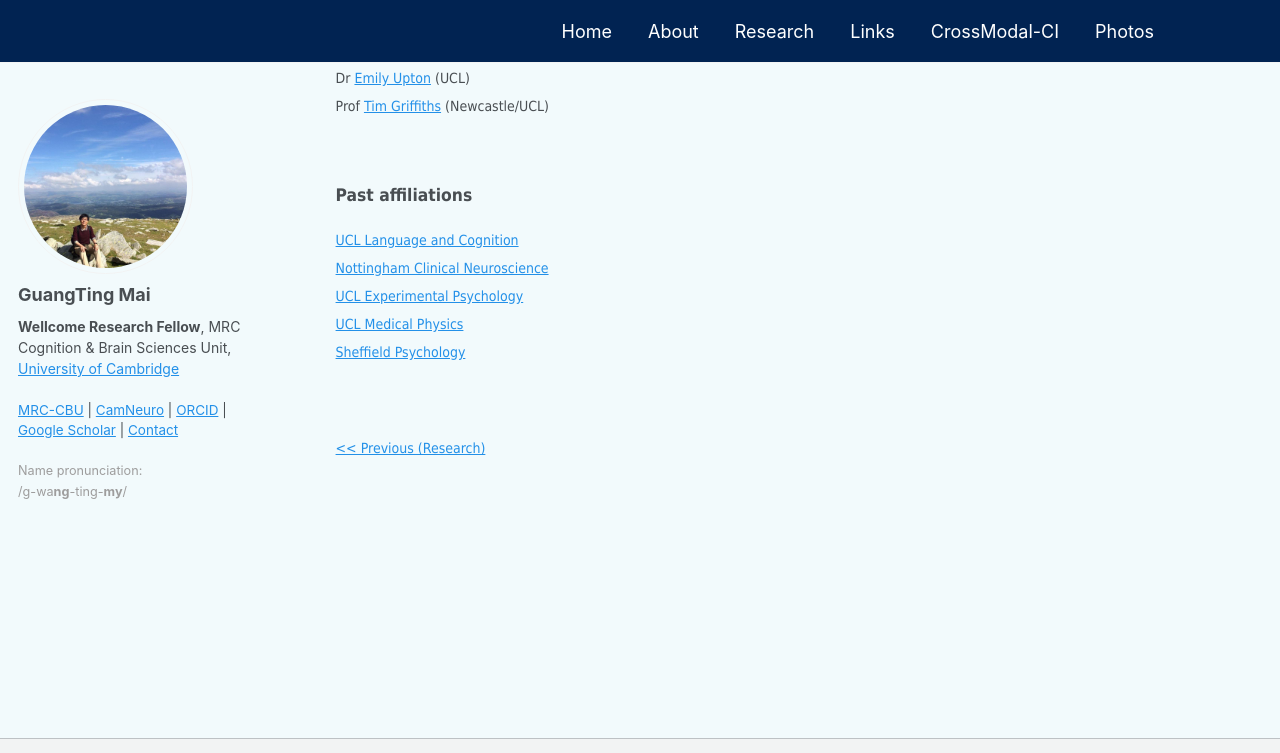
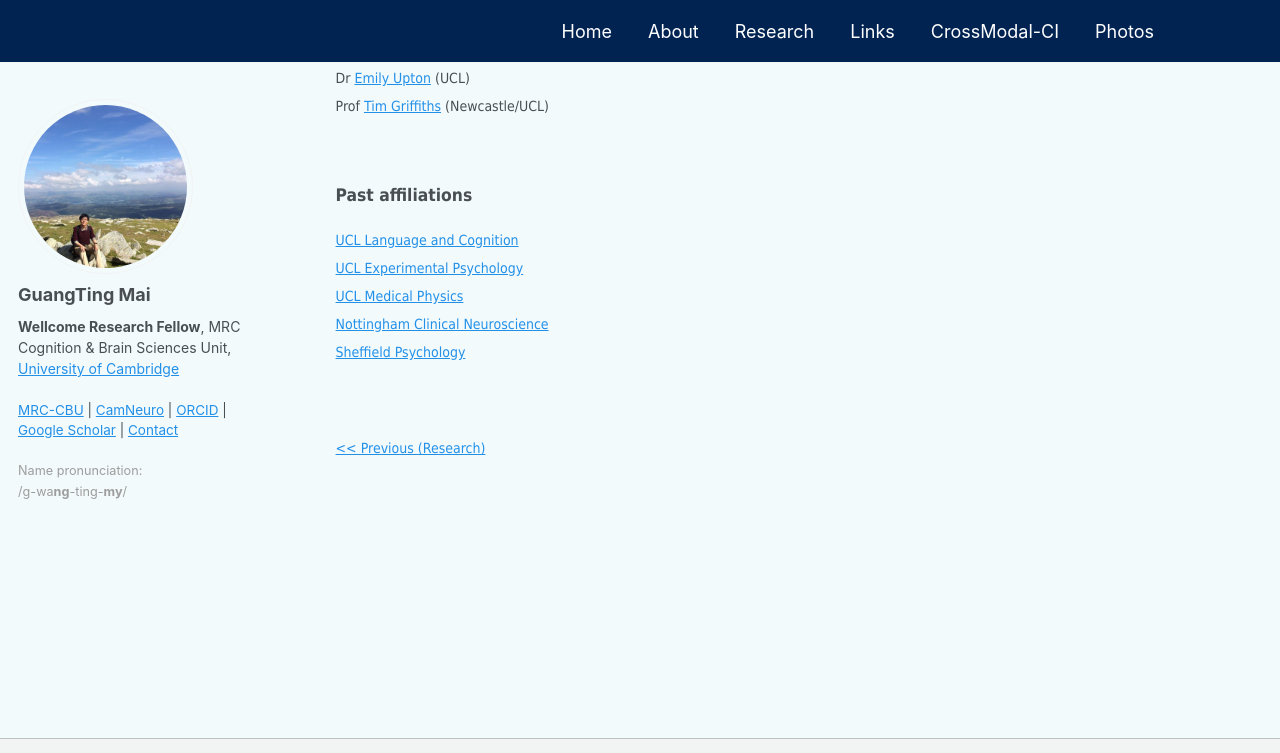
Before and after one commit to guangtingmai/guangtingmai.github.io, a Jekyll site: the page built from _pages/research-links.html, in a window 1280 px wide and 900 px high, scrolled down 507 px, cut to the strip 0-753 px from the top of the window. Built offline with Jekyll 4.4.1, drawn with Linux system fonts in a browser that asks for light colours.

Commit message:
Update research-links.html

```diff
--- a/_pages/research-links.html
+++ b/_pages/research-links.html
@@ -30,9 +30,9 @@ author_profile: true
 <p><span style="font-size: 13pt;font-family: Tahoma;line-height: 0.8;display: block;margin-bottom: 0"><strong>Past affiliations</strong></span></p>
 <p>
   <span style="font-size: 10.5pt;font-family: Tahoma;line-height: 2;display: block;"><a href="https://www.ucl.ac.uk/brain-sciences/pals/research/language-and-cognition">UCL Language and Cognition</a></span>
-  <span style="font-size: 10.5pt;font-family: Tahoma;line-height: 2;display: block;"><a href="https://www.nottingham.ac.uk/medicine/about/units-and-platforms/mental-health-and-clinical-neuroscience/">Nottingham Clinical Neuroscience</a></span>
   <span style="font-size: 10.5pt;font-family: Tahoma;line-height: 2;display: block;"><a href="https://www.ucl.ac.uk/brain-sciences/pals/research/experimental-psychology">UCL Experimental Psychology</a></span>
   <span style="font-size: 10.5pt;font-family: Tahoma;line-height: 2;display: block;"><a href="https://www.ucl.ac.uk/engineering/medical-physics-biomedical-engineering">UCL Medical Physics</a></span>
+  <span style="font-size: 10.5pt;font-family: Tahoma;line-height: 2;display: block;"><a href="https://www.nottingham.ac.uk/medicine/about/units-and-platforms/mental-health-and-clinical-neuroscience/">Nottingham Clinical Neuroscience</a></span>
   <span style="font-size: 10.5pt;font-family: Tahoma;line-height: 2;display: block;"><a href="https://sheffield.ac.uk/psychology">Sheffield Psychology</a></span>
 </p>
 <br>
```
